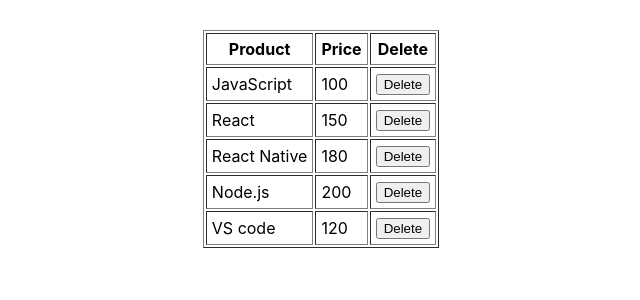
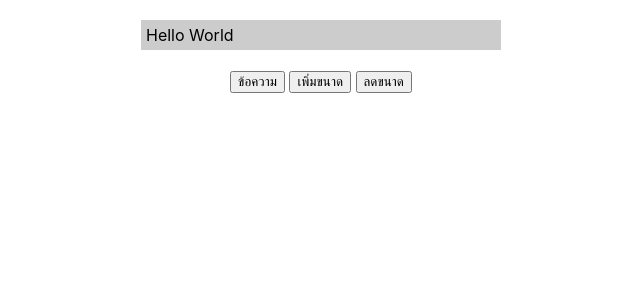
Before and after one commit to Dartae/app1, a React (Create React App) app: page / in a window 1280 px wide. Shown: the top 300 px of the page, without its empty margins (319-959 px from the left). Built offline with nearby package versions, Linux system fonts and the light colour scheme.

Commit message:
Create state function
file state-finc.js

```diff
--- a/src/App.js
+++ b/src/App.js
@@ -1,8 +1,8 @@
 import React from 'react'
-import RefsArray from './refs-array'
+import MessageBox from './state-func'
 
 function App() {
-  return <RefsArray/>
+  return <MessageBox/>
 }
 
 export default App;
--- /dev/null
+++ b/src/state-func.js
@@ -0,0 +1,33 @@
+import React,{useState} from 'react'
+
+export default function MessageBox (){
+    let [text,setText] = useState('Hello World')
+    let [size,setSize] = React.useState(16)
+
+    const onClickSetText = () => {
+        let t =prompt('กำหนดข้อความ')
+        if(t){
+            setText(t)
+        }
+    }
+    const onClickZoomIn = () =>{
+        let newSize = size + 1
+        setSize(newSize)
+    }
+    let msgboxSyle = {
+        display:'inline-block',
+        width:350,
+        fontSize:size,
+        backgroundColor:'#ccc',
+        padding:5,
+        textAlign:'left'
+    }
+    return(
+        <div style={{textAlign:'center',marginTop:20}}>
+            <div style={msgboxSyle}>{text}</div><br/><br/>
+            <button onClick={onClickSetText}>ข้อความ</button>&nbsp;
+            <button onClick={onClickZoomIn}>เพิ่มขนาด</button>&nbsp;
+            <button onClick={() => setSize(size - 1)}>ลดขนาด</button>
+        </div>
+    )
+}
```
